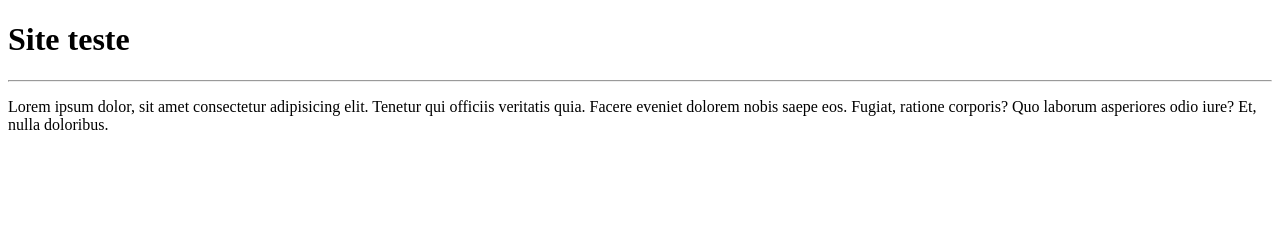
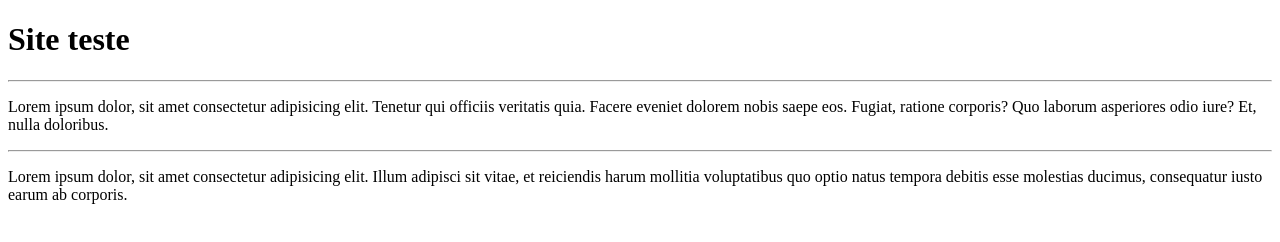
Before and after one commit to IsraelSouza1991/Primeiroprojeto, a plain HTML site: page site-exemplo/index.html in a window 1280 px wide. Drawn offline with Linux system fonts and the light colour scheme.

Commit message:
Add parágrafo

```diff
--- a/site-exemplo/index.html
+++ b/site-exemplo/index.html
@@ -9,5 +9,7 @@
     <h1>Site teste</h1>
     <hr>
     <p>Lorem ipsum dolor, sit amet consectetur adipisicing elit. Tenetur qui officiis veritatis quia. Facere eveniet dolorem nobis saepe eos. Fugiat, ratione corporis? Quo laborum asperiores odio iure? Et, nulla doloribus.</p>
+    <hr>
+    <p>Lorem ipsum dolor, sit amet consectetur adipisicing elit. Illum adipisci sit vitae, et reiciendis harum mollitia voluptatibus quo optio natus tempora debitis esse molestias ducimus, consequatur iusto earum ab corporis.</p>
 </body>
 </html>
```
